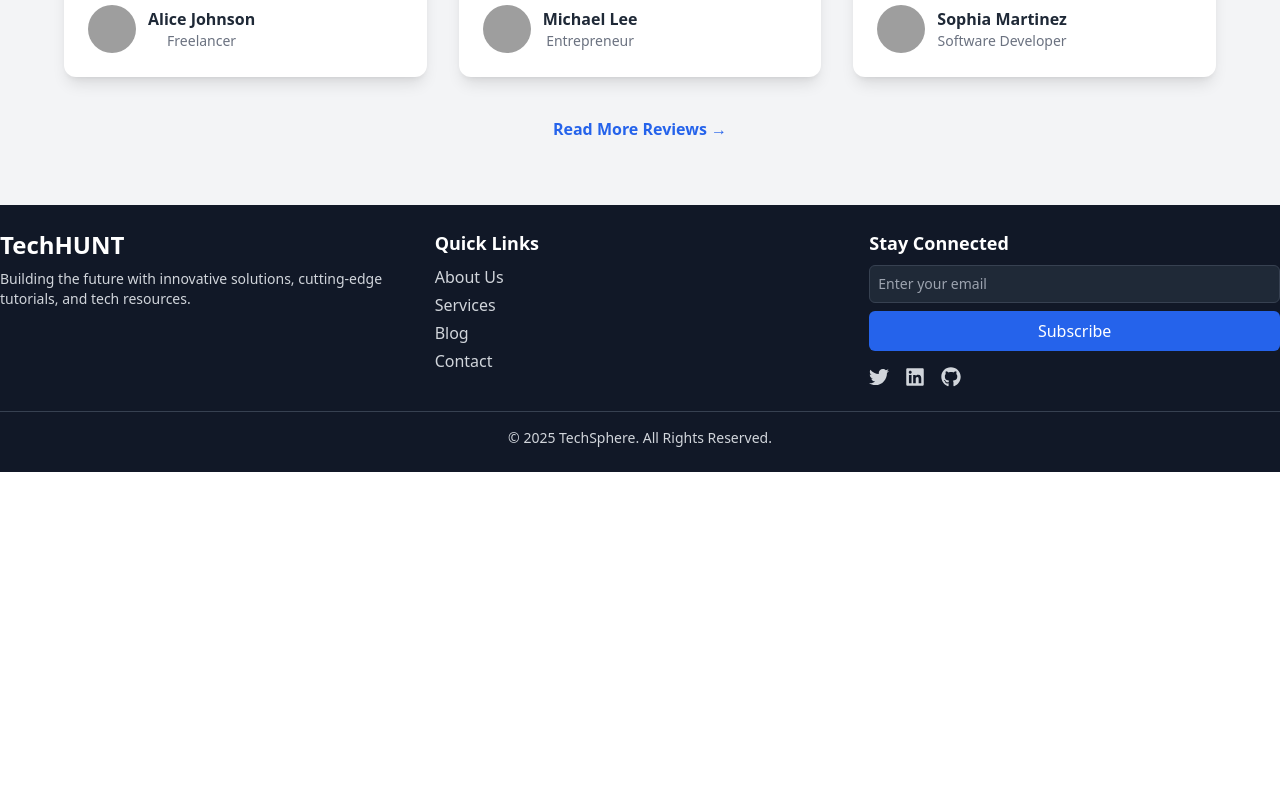
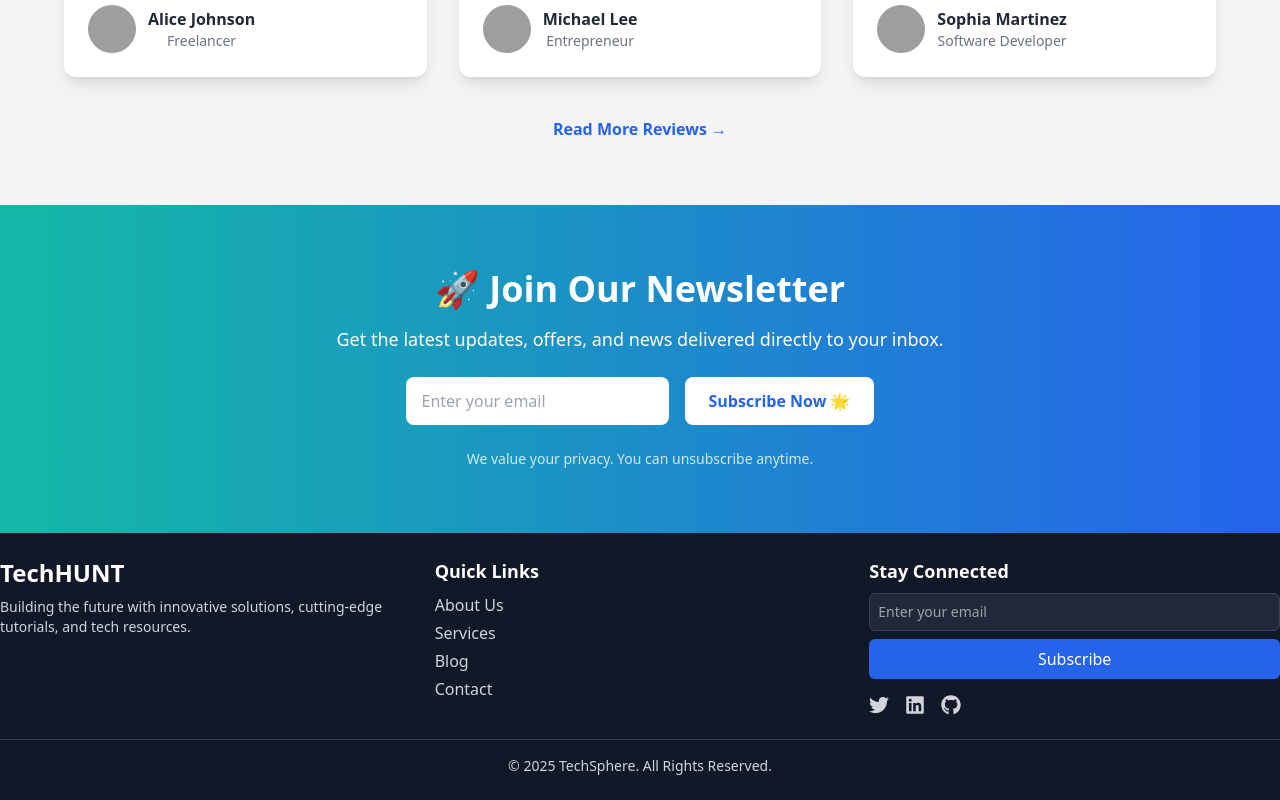
Before and after one commit to Joynal-Abedin85/tech-hunt-client, a React (Vite) app: page / in a window 1280 px wide. Shown: the part 1327-2127 px from the top of the page. Before the commit the page ends 1799 px from the top, so only its background shows below. Built offline with nearby package versions, Linux system fonts and the light colour scheme; no server answers; grey boxes are pictures that could not be loaded.

Commit message:
add newslatter

```diff
--- a/src/pages/Users/Home.jsx
+++ b/src/pages/Users/Home.jsx
@@ -6,6 +6,7 @@ import Slider from '../../components/Slider';
 import Tranding from './Tranding';
 import Promotion from '../home/Promotion';
 import Review from '../home/Review';
+import News from '../home/News';
 
 const Home = () => {
     return (
@@ -15,6 +16,7 @@ const Home = () => {
             <Tranding></Tranding>
             <Promotion></Promotion>
             <Review></Review>
+            <News></News>
         </div>
     );
 };
--- /dev/null
+++ b/src/pages/home/News.jsx
@@ -0,0 +1,50 @@
+import React, { useState } from "react";
+
+const News = () => {
+  const [email, setEmail] = useState("");
+  const [subscribed, setSubscribed] = useState(false);
+
+  const handleSubmit = (e) => {
+    e.preventDefault();
+    setSubscribed(true);
+    setEmail("");  // Clear the input field after submission
+  };
+
+  return (
+    <section className="bg-gradient-to-r from-teal-500 to-blue-600 py-16 px-6 text-white text-center">
+      <div className="max-w-2xl mx-auto">
+        <h2 className="text-4xl font-bold mb-4">🚀 Join Our Newsletter</h2>
+        <p className="text-lg mb-6">Get the latest updates, offers, and news delivered directly to your inbox.</p>
+
+        {!subscribed ? (
+          <form onSubmit={handleSubmit} className="flex flex-col sm:flex-row items-center justify-center gap-4">
+            <input
+              type="email"
+              value={email}
+              onChange={(e) => setEmail(e.target.value)}
+              placeholder="Enter your email"
+              required
+              className="w-full sm:w-auto px-4 py-3 text-gray-800 rounded-lg outline-none border-none focus:ring-2 focus:ring-indigo-300"
+            />
+            <button
+              type="submit"
+              className="bg-white text-blue-600 px-6 py-3 rounded-lg font-semibold hover:bg-blue-200 transition-all"
+            >
+              Subscribe Now 🌟
+            </button>
+          </form>
+        ) : (
+          <div className="text-lg font-semibold text-yellow-200 mt-4">
+            Thanks for subscribing! 🎉
+          </div>
+        )}
+
+        <p className="text-sm opacity-80 mt-6">We value your privacy. You can unsubscribe anytime.</p>
+      </div>
+    </section>
+  );
+};
+
+
+
+export default News;
```
